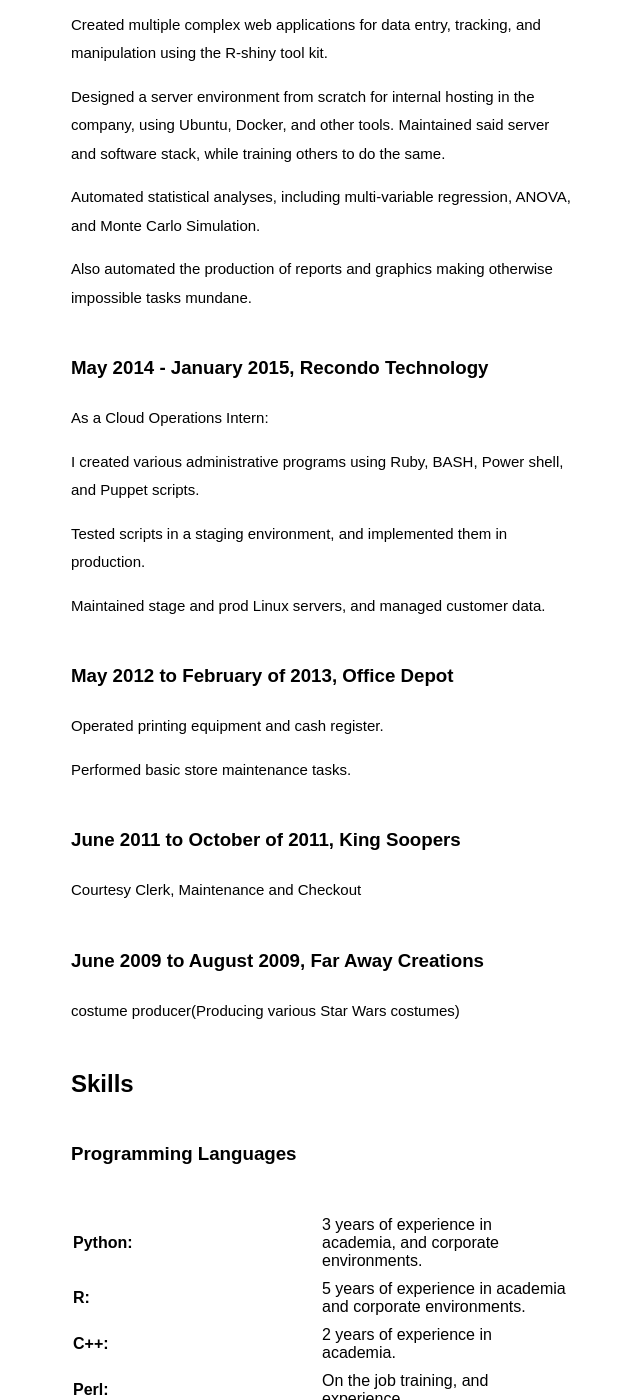
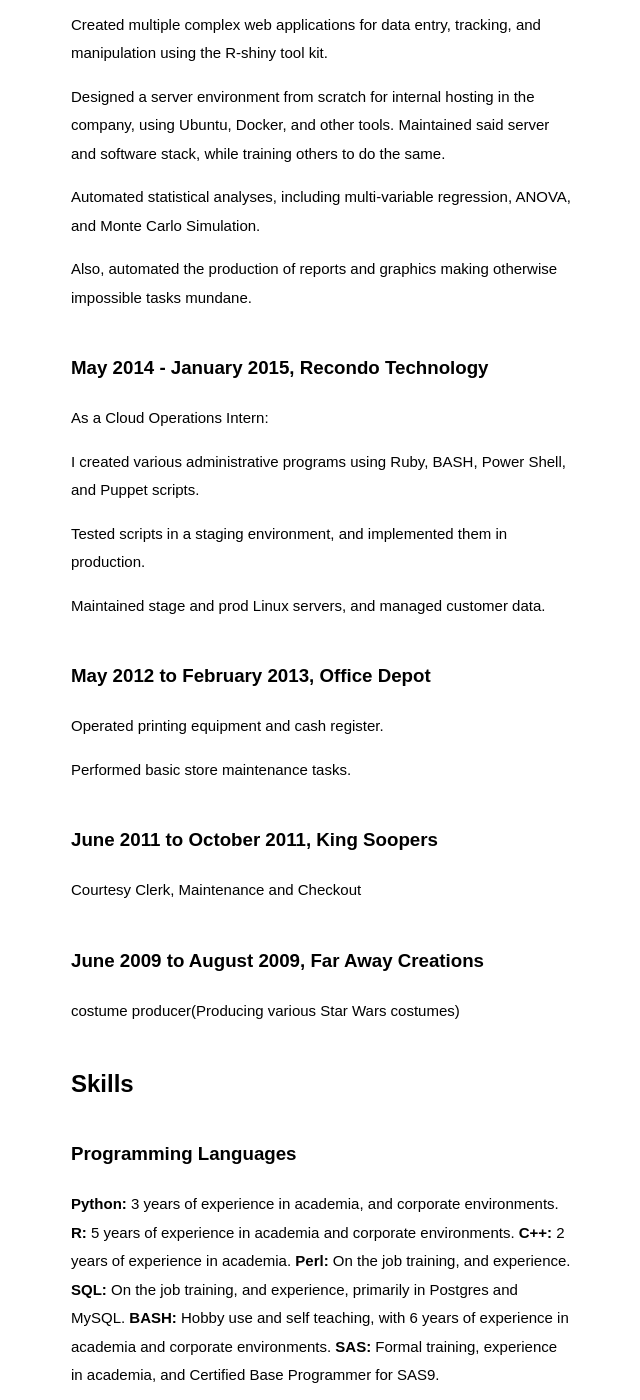
Before and after one commit to rmFlynn/rmflynn.github.io, a Jekyll site: the page built from _posts/2019-05-24-My-Resume.md, in a window 1280 px wide and 1400 px high, scrolled down 1702 px. Shown: the whole window, without its empty margins (319-959 px from the left). Built offline with Jekyll 4.4.1, drawn with Linux system fonts in a browser that asks for light colours; some web fonts are replaced; some of the changed text lies outside the part shown.

```diff
--- a/_posts/2016-08-24-My-Resume.md
+++ b/_posts/2019-05-24-My-Resume.md
@@ -59,27 +59,27 @@
 
 Automated statistical analyses, including multi-variable regression, ANOVA, and Monte Carlo Simulation.
 
-Also automated the production of reports and graphics making otherwise impossible tasks mundane.
+Also, automated the production of reports and graphics making otherwise impossible tasks mundane.
 
 ### May 2014 - January 2015, Recondo Technology
 
 As a Cloud Operations Intern:
 
-I created various administrative programs using Ruby, BASH, Power shell, and Puppet scripts.
+I created various administrative programs using Ruby, BASH, Power Shell, and Puppet scripts.
 
 Tested scripts in a staging environment, and implemented them in production.
 
 Maintained stage and prod Linux servers, and managed customer data.
 
 
-### May 2012 to February of 2013, Office Depot
+### May 2012 to February 2013, Office Depot
 
 Operated printing equipment and cash register.
 
 Performed basic store maintenance tasks.
 
 
-### June 2011 to October of 2011, King Soopers
+### June 2011 to October 2011, King Soopers
 
 Courtesy Clerk, Maintenance and Checkout
 
@@ -92,13 +92,13 @@
 
 ### Programming Languages
 
-| **Python:** | 3 years of experience in academia, and corporate environments.                                  |
-| **R:**      | 5 years of experience in academia and corporate environments.                                   |
-| **C++:**    | 2 years of experience in academia.                                                              |
-| **Perl:**   | On the job training, and experience.                                                            |
-| **SQL:**    | On the job training, and experience, primarily in Postgres and MySQL.                           |
-| **BASH:**   | Hobby use and self teaching, with 6 years of experience in academia and corporate environments. |
-| **SAS:**    | Formal training, experience in academia, and Certified Base Programmer for SAS9.                |
+**Python:** 3 years of experience in academia, and corporate environments.
+**R:**      5 years of experience in academia and corporate environments.
+**C++:**    2 years of experience in academia.
+**Perl:**   On the job training, and experience.
+**SQL:**    On the job training, and experience, primarily in Postgres and MySQL.
+**BASH:**   Hobby use and self teaching, with 6 years of experience in academia and corporate environments.
+**SAS:**    Formal training, experience in academia, and Certified Base Programmer for SAS9.
 
 I will learn any necessary programming language quickly.
 
@@ -121,7 +121,7 @@
 
 ### Office Software
 
-| Microsoft Office(word,excel,lync) | Google Office |
+| Microsoft Office(Word, Excel, Lync) | Google Office |
 | Libre Office |  |
 
 
```
Also changed, not shown: other parts of _posts/2019-05-24-My-Resume.md (+2 -2 lines), _posts/2019-05-20-Code-Examples.md (added, +6 -0 lines), 3 other files.
